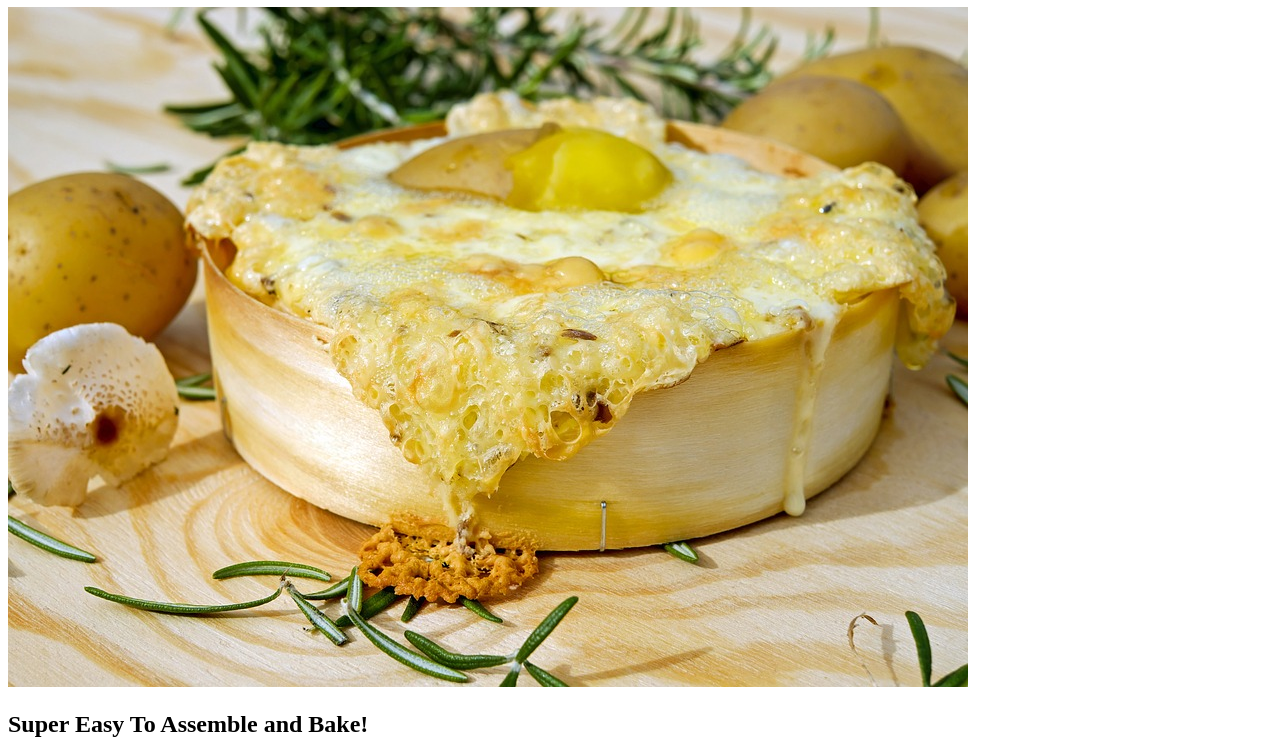
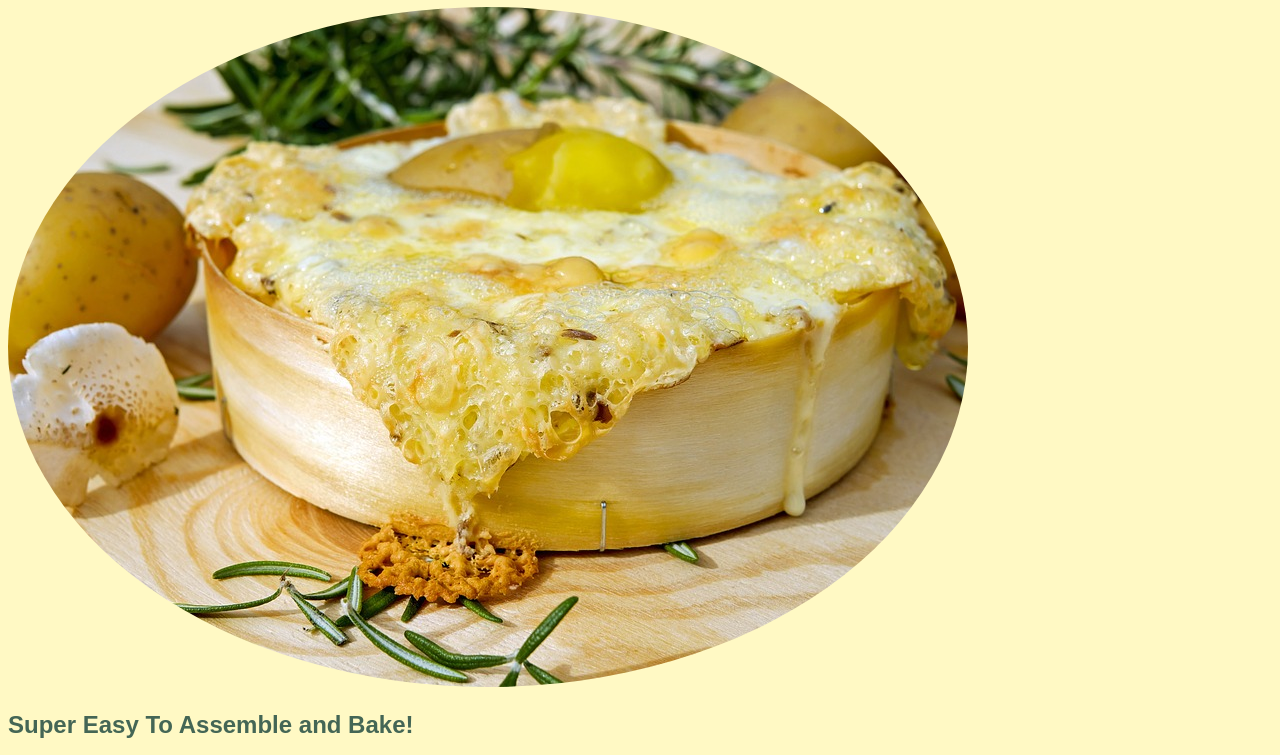
Before and after one commit to czhutch/receipe, a plain HTML site: page index.html in a window 1280 px wide. Shown: the part 73-828 px from the top of the page. Drawn offline with Linux system fonts and the light colour scheme; files that its build step writes are made by us from their sources.

Commit message:
updated link to stylesheet href

```diff
--- a/index.html
+++ b/index.html
@@ -5,7 +5,7 @@
     <meta name="viewport" content="width=device-width, initial-scale=1.0">
     <meta http-equiv="X-UA-Compatible" content="ie=edge">
     <title>czhrecipe</title>
-    <link rel="stylesheet" href="#style.css">
+    <link rel="stylesheet" href="style.css">
 </head>
 <body>
     <div>
```
